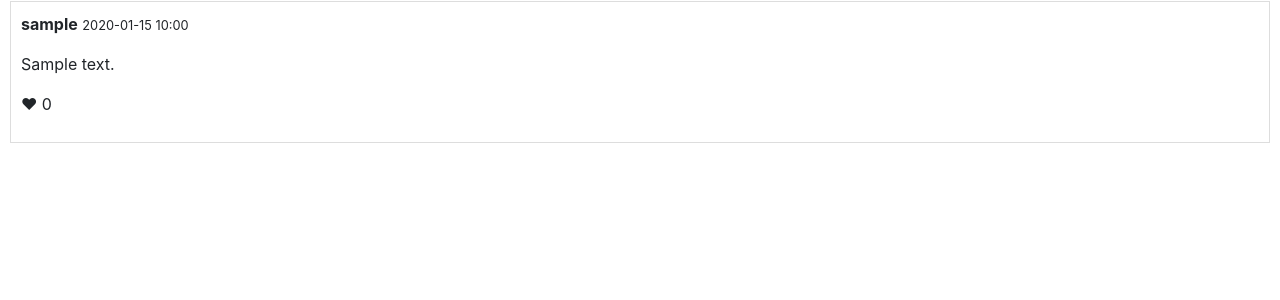
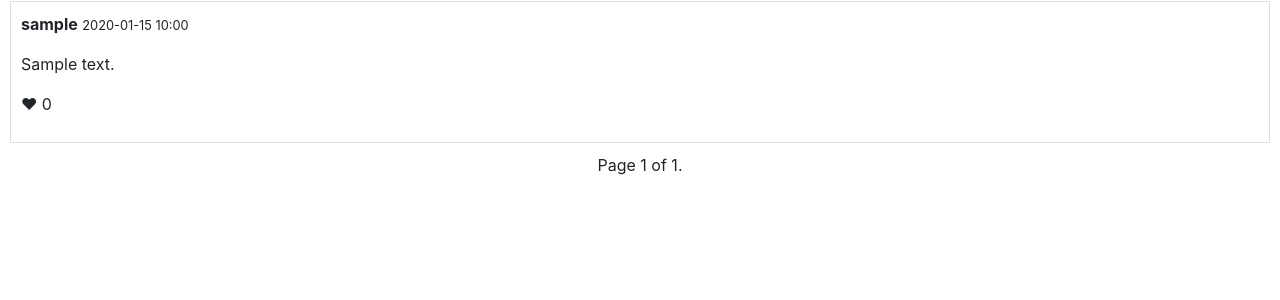
Before and after one commit to ludev84/network, a Django app: page /all_posts in a window 1280 px wide. Shown: the part 111-411 px from the top of the page. Run offline with Django 3.2, Linux system fonts and the light colour scheme; tables that the repository leaves empty hold one stand-in row (values such as "Sample post"); some libraries are stand-ins or nearby versions.

Commit message:
Add pagination to posts list

```diff
--- a/network/static/network/styles.css
+++ b/network/static/network/styles.css
@@ -10,3 +10,9 @@
     border: 1px solid #ddd;
     margin-bottom: 10px;
 }
+.pagination {
+    display: flex;
+    justify-content: space-between;
+    align-items: center;
+    justify-items: center;
+}
--- a/network/templates/network/_posts_list.html
+++ b/network/templates/network/_posts_list.html
@@ -1,13 +1,36 @@
 {% if posts %}
     <div class="posts-list">
-        {% for post in posts %}
+        {% for post in page_obj %}
             <div class="post">
                 <p><strong>{{ post.user.username }}</strong> <small>{{ post.created_at|date:"Y-m-d H:i" }}</small></p>
                 <p>{{ post.content }}</p>
                 <p>&#x2764; 0</p>
             </div>
         {% endfor %}
+
+        <div class="pagination">
+            <span>
+                {% if page_obj.has_previous %}
+                    <a href="?page={{ page_obj.previous_page_number }}">&lt; previous</a>
+                    <br>
+                    <a href="?page=1">&lt;&lt; first</a>
+                {% endif %}
+            </span>
+
+            <span class="current">
+                Page {{ page_obj.number }} of {{ page_obj.paginator.num_pages }}.
+            </span>
+
+            <span>
+                {% if page_obj.has_next %}
+                    <a href="?page={{ page_obj.next_page_number }}">next &gt;</a>
+                    <br>
+                    <a href="?page={{ page_obj.paginator.num_pages }}">last &gt;&gt;</a>
+                {% endif %}
+            </span>
+        </div>
     </div>
+
 {% else %}
     <p>No posts available.</p>
 {% endif %}
--- a/network/views.py
+++ b/network/views.py
@@ -3,6 +3,7 @@ from django.db import IntegrityError
 from django.http import HttpResponse, HttpResponseRedirect
 from django.shortcuts import render
 from django.urls import reverse
+from django.core.paginator import Paginator
 
 from .models import User
 
@@ -88,7 +89,17 @@ def all_posts(request):
     from .models import Post
 
     posts = Post.objects.all().order_by("-created_at")
-    return render(request, "network/all_posts.html", {"posts": posts})
+
+    # Pagination
+    paginator = Paginator(posts, 10)
+    page_number = request.GET.get("page")
+    page_obj = paginator.get_page(page_number)
+
+    return render(
+        request,
+        "network/all_posts.html",
+        {"posts": posts, "page_obj": page_obj},
+    )
 
 
 def profile(request, username):
@@ -100,6 +111,11 @@ def profile(request, username):
         return HttpResponse("User does not exist.")
 
     posts = Post.objects.filter(user=profile_user).order_by("-created_at")
+
+    # Pagigantion
+    paginator = Paginator(posts, 10)
+    page_number = request.GET.get("page")
+    page_obj = paginator.get_page(page_number)
 
     is_following = False
     if request.user.is_authenticated:
@@ -116,6 +132,7 @@ def profile(request, username):
         "is_following": is_following,
         "followers_count": followers_count,
         "following_count": following_count,
+        "page_obj": page_obj,
     }
 
     return render(request, "network/profile.html", context)
@@ -151,9 +168,14 @@ def following_posts(request):
     from .models import Post, User
 
     following = request.user.following.all()
-
     users = User.objects.filter(followers__in=following)
-
     posts = Post.objects.filter(user__in=users).order_by("-created_at")
 
-    return render(request, "network/following_posts.html", {"posts": posts})
+    # Pagigantion
+    paginator = Paginator(posts, 10)
+    page_number = request.GET.get("page")
+    page_obj = paginator.get_page(page_number)
+
+    return render(
+        request, "network/following_posts.html", {"posts": posts, "page_obj": page_obj}
+    )
```
